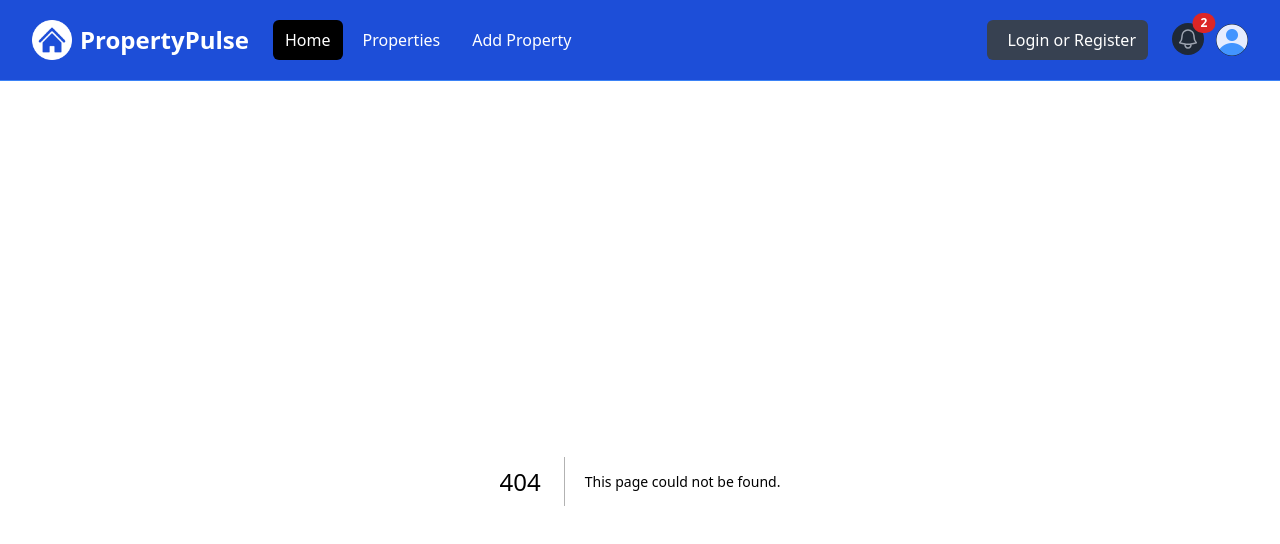
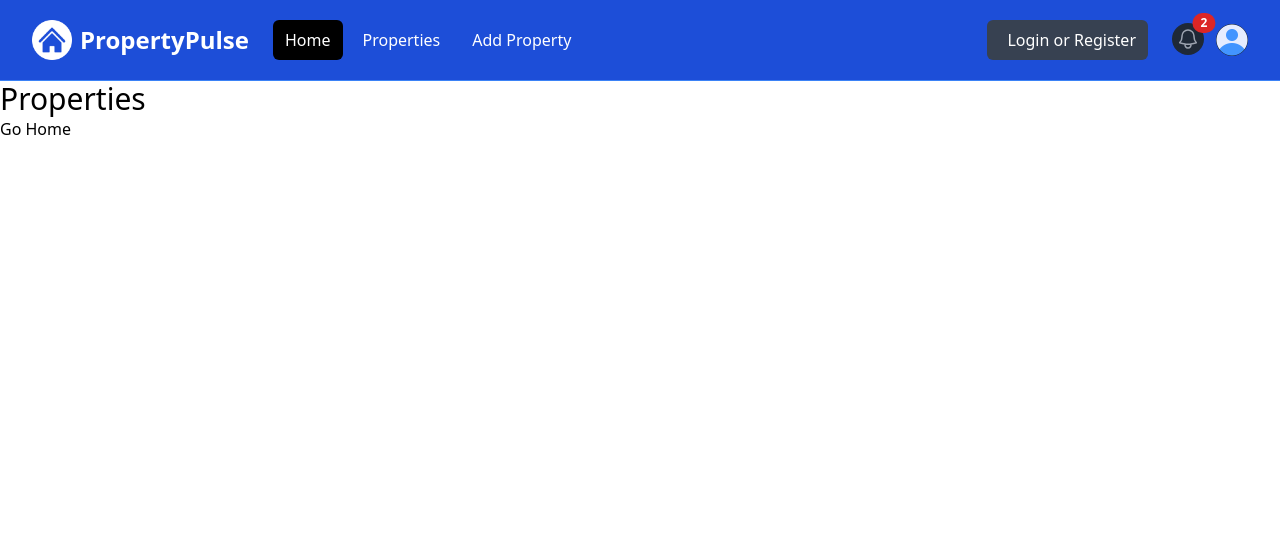
Before and after one commit to RoninSK8/next-property-2024, a Next.js app: page /properties in a window 1280 px wide. Before the commit this address had no page. Shown: the top 544 px of the page. Built offline with nearby package versions, Linux system fonts and the light colour scheme.

Commit message:
Add basic layout pages

```diff
--- /dev/null
+++ b/app/properties/[id]/page.jsx
@@ -0,0 +1,6 @@
+'use client';
+const PropertyPage = () => {
+	return <div>PropertyPage</div>;
+};
+
+export default PropertyPage;
--- /dev/null
+++ b/app/properties/add/page.jsx
@@ -0,0 +1,4 @@
+const PropertyAddPage = () => {
+	return <div>PropertyAddPage</div>;
+};
+export default PropertyAddPage;
--- /dev/null
+++ b/app/properties/page.jsx
@@ -0,0 +1,11 @@
+import Link from 'next/link';
+
+const PropertiesPage = () => {
+	return (
+		<div>
+			<h1 className="text-3xl">Properties</h1>
+			<Link href="/">Go Home</Link>
+		</div>
+	);
+};
+export default PropertiesPage;
```
